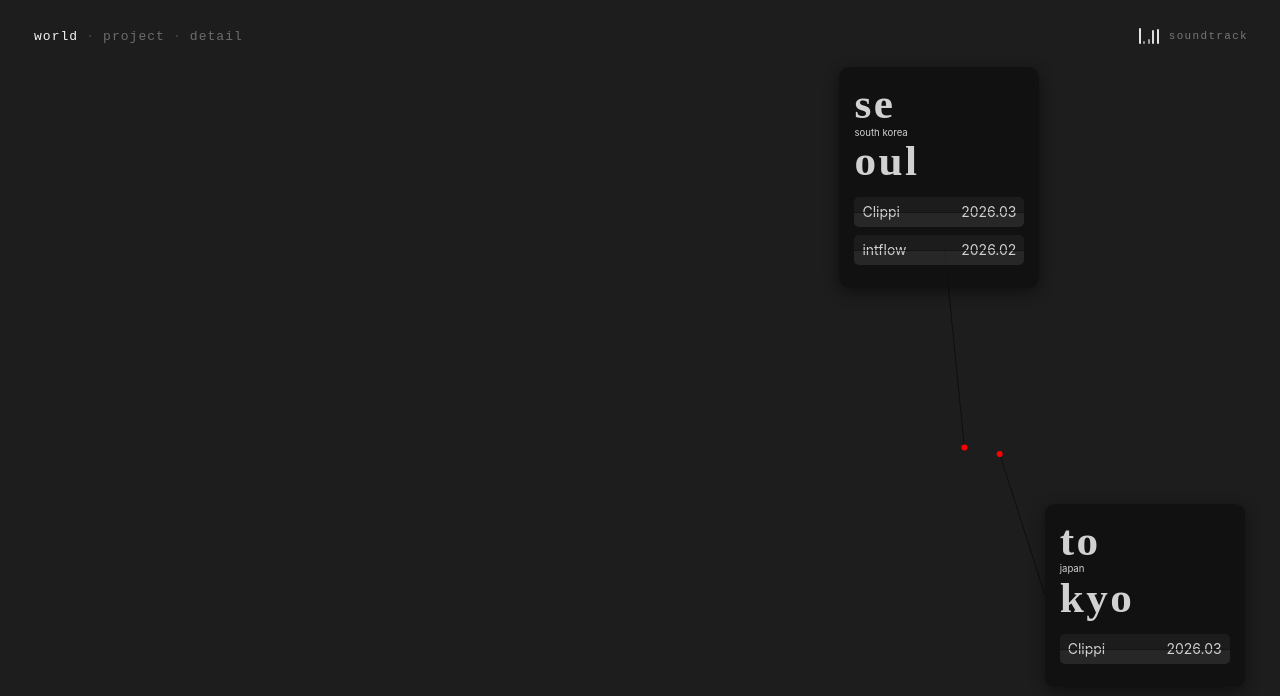
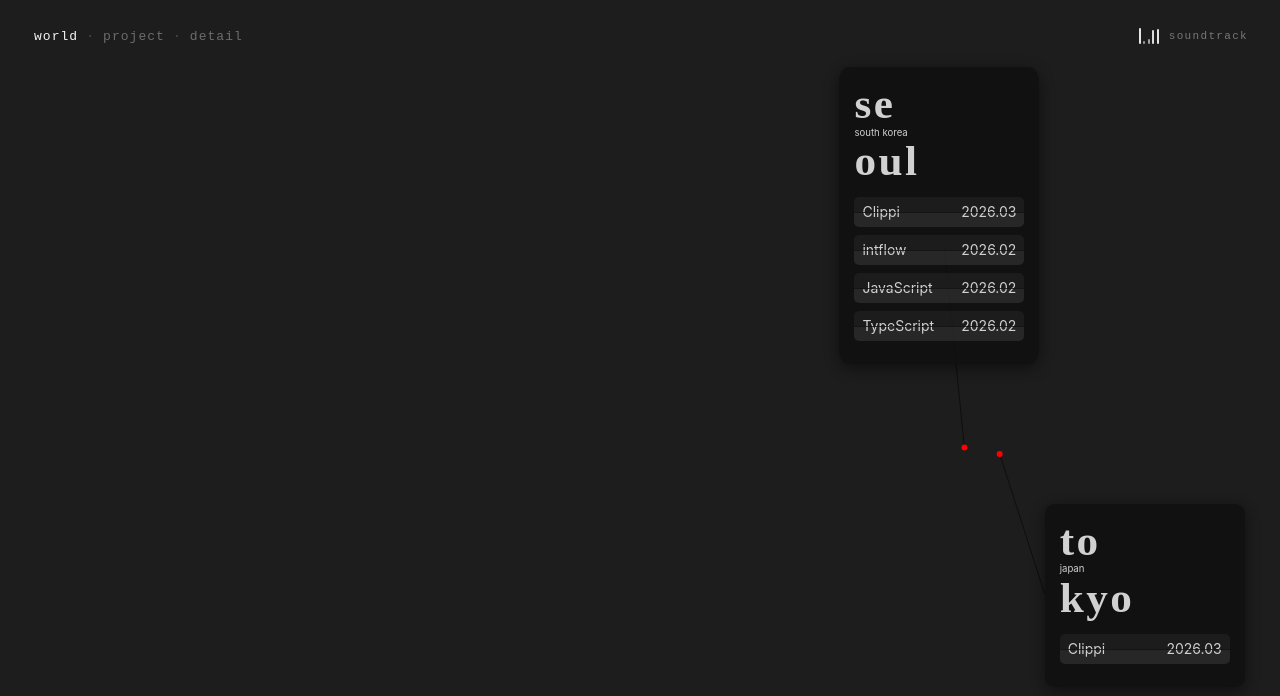
Before and after one commit to jeongbin-k/travel-map, a React (Vite) app: page / in a window 1280 px wide. Shown: the top 696 px of the page. Built offline with nearby package versions, Linux system fonts and the light colour scheme; no server answers; a web font is replaced by a local one.

Commit message:
feat: 기술 역량(skill) 카테고리 확장을 위한 신규데이터 추가

```diff
--- a/src/data/Pin.ts
+++ b/src/data/Pin.ts
@@ -37,6 +37,22 @@ export const pins: PinData[] = [
         tags: ["React", "TypeScript", "supabase"],
         link: "https://clippi-seven.vercel.app/",
       },
+      {
+        title: "JavaScript",
+        date: "2026.02",
+        type: "skill",
+        description: "북마크 관리 및 공유를 위한 풀스택 서비스",
+        tags: ["JavaScript"],
+        link: "https://clippi-seven.vercel.app/",
+      },
+      {
+        title: "TypeScript",
+        date: "2026.02",
+        type: "skill",
+        description: "북마크 관리 및 공유를 위한 풀스택 서비스",
+        tags: ["TypeScript"],
+        link: "https://clippi-seven.vercel.app/",
+      },
     ],
     country: "south korea",
     location1: "se",
```
